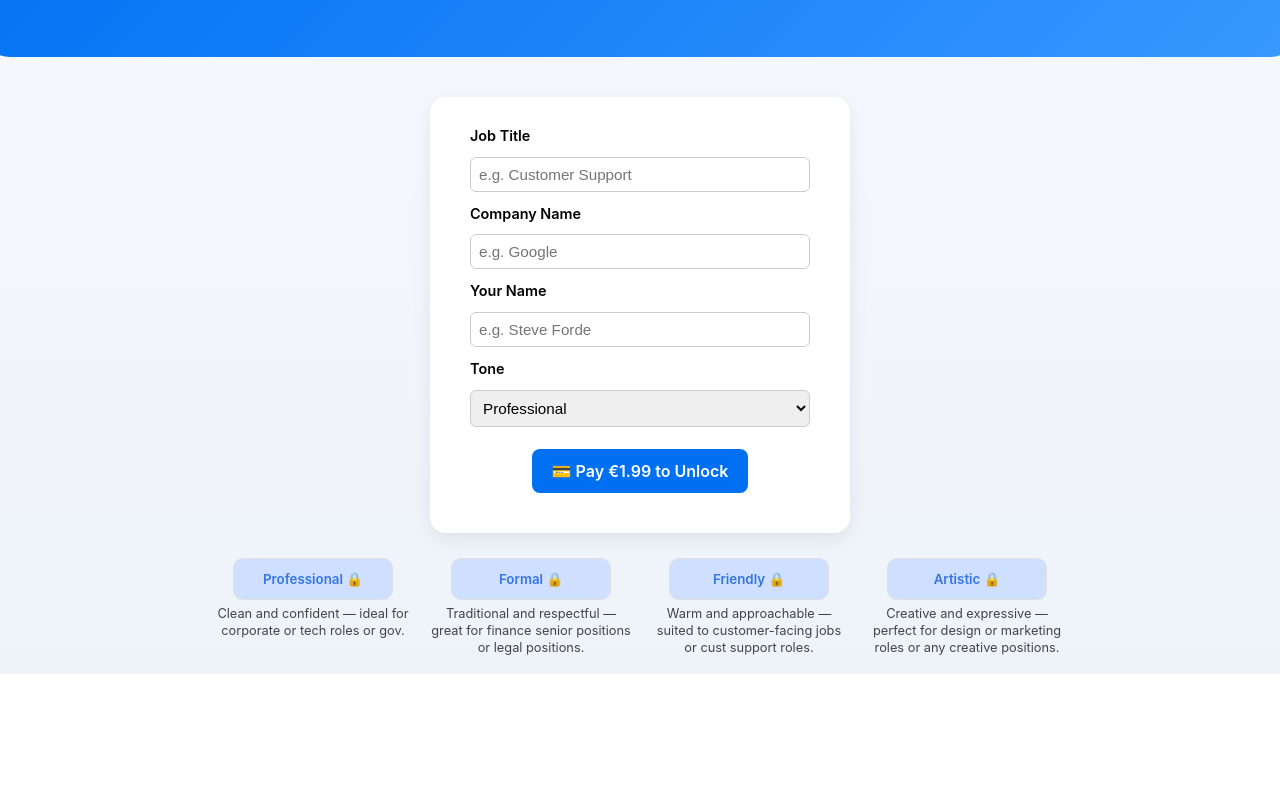
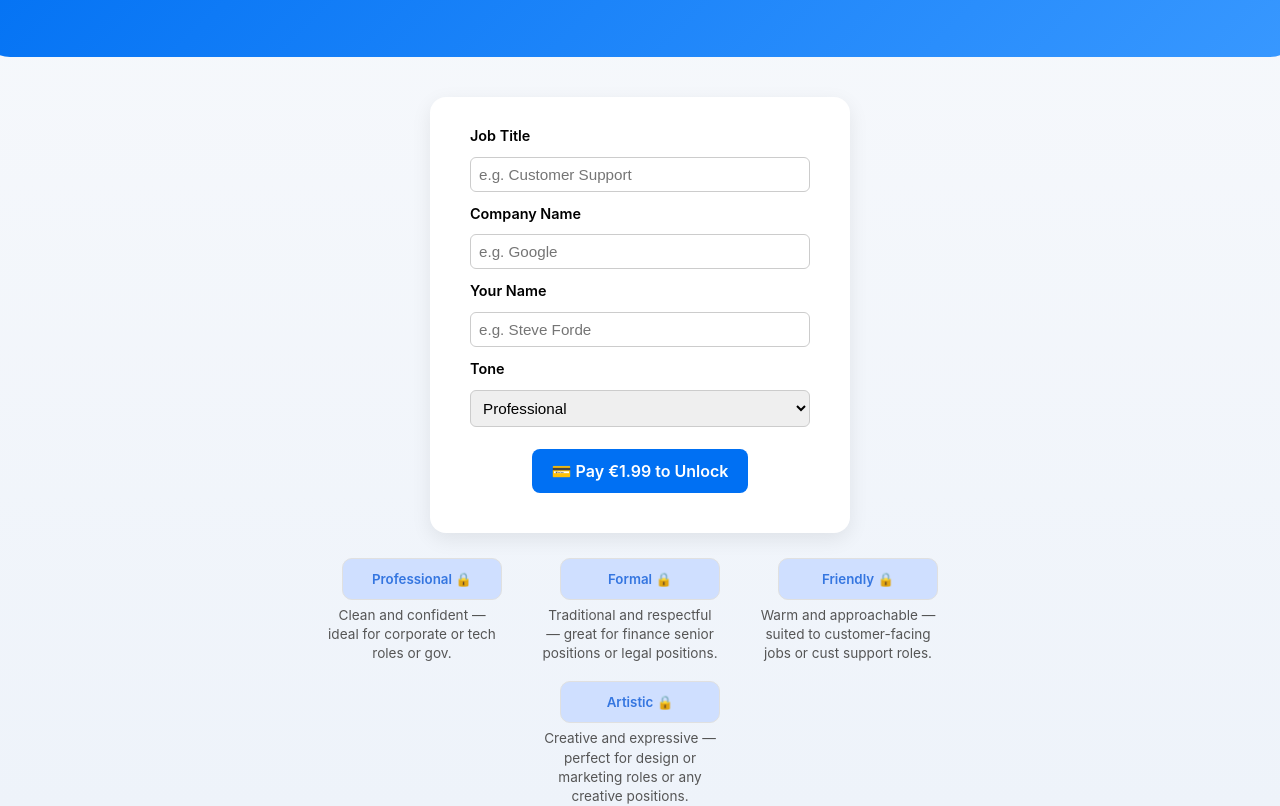
Before and after one commit to steveforde/QuickCoverLetter, a website: page public/index.html in a window 1280 px wide. Shown: the part 126-932 px from the top of the page. Before the commit the page ends 800 px from the top, so only its background shows below. Drawn offline with nearby package versions, Linux system fonts and the light colour scheme.

Commit message:
Update site

```diff
--- a/public/style.css
+++ b/public/style.css
@@ -320,10 +320,12 @@ button:disabled {
 /* Descriptive text under buttons */
 .template-option small {
   display: block;
-  font-size: 0.8rem;
-  color: #444;
+  font-size: 0.85rem;       /* slightly larger for clarity on smaller screens */
+  color: #555;              /* a softer grey for cleaner contrast */
   margin-top: 6px;
-  line-height: 1.3;
+  line-height: 1.4;
+  max-width: 180px;         /* keeps text aligned under buttons */
+  text-align: center;       /* visually balanced */
 }
 
 /* Ensure buttons keep consistent width and spacing */
```
